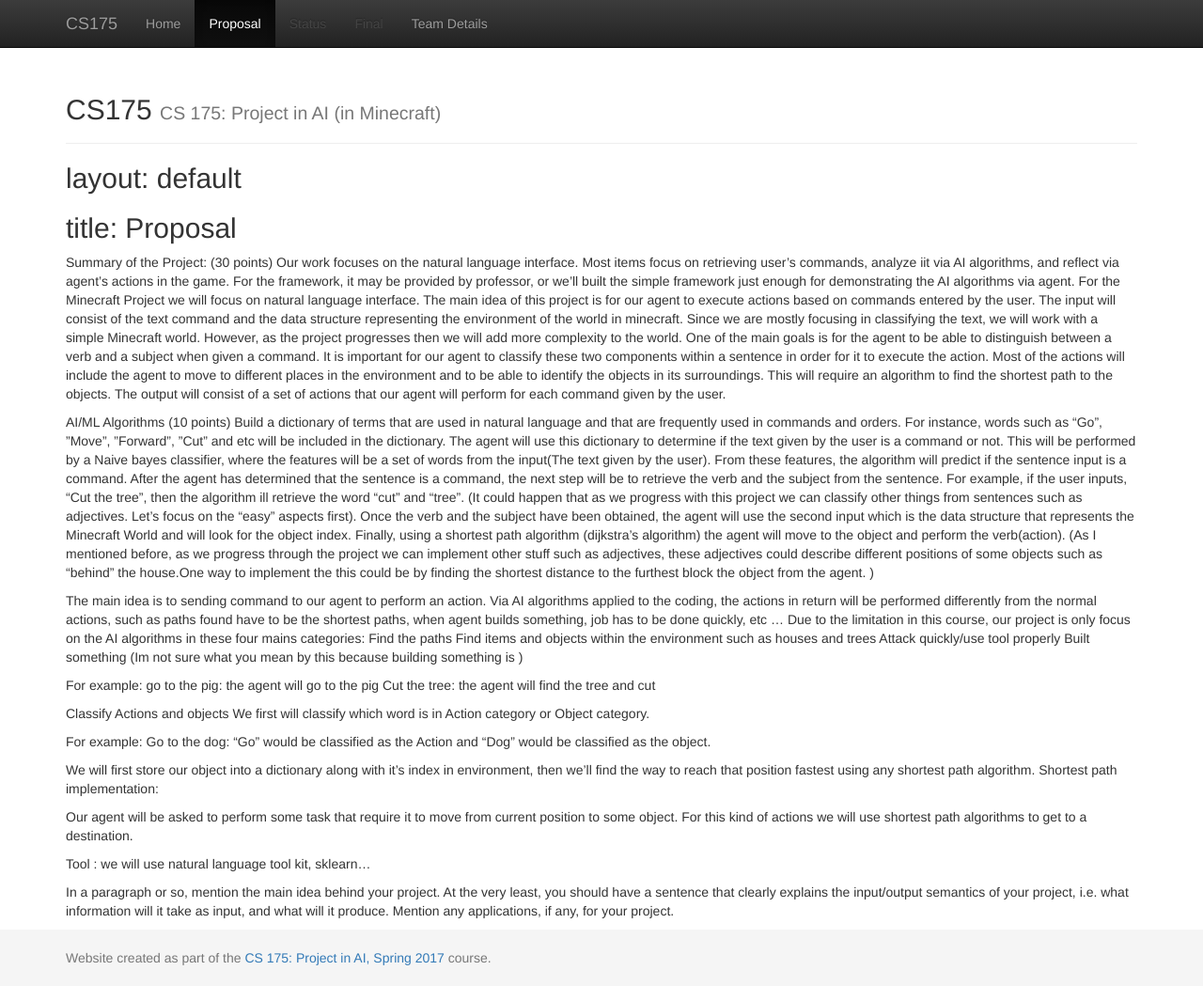
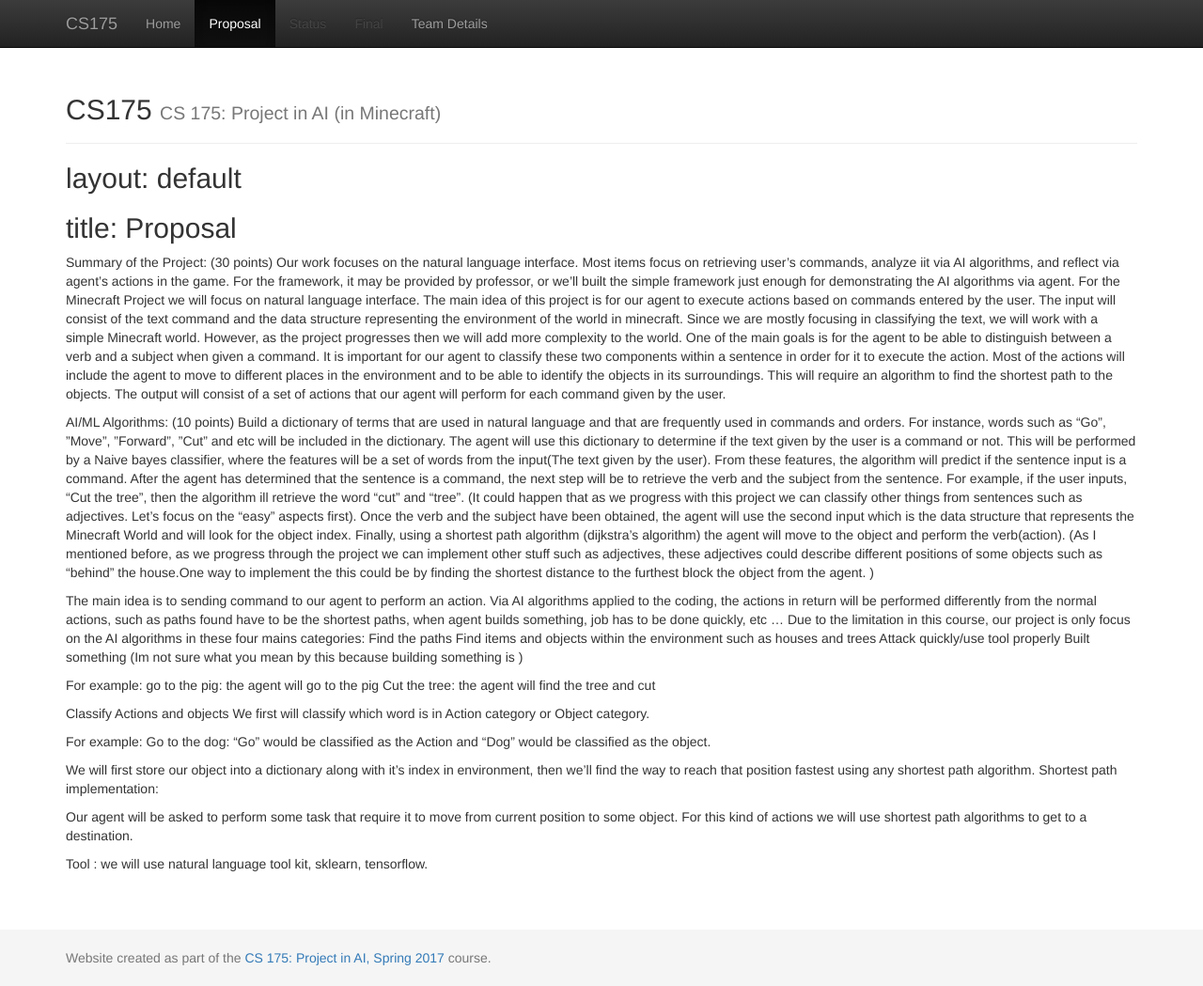
Before and after one commit to quanal/Captain-Commando, a Jekyll site: the page built from docs/proposal.md, in a window 1280 px wide and 1049 px high. Shown: the whole window at 94% size. Built offline with Jekyll 4.4.1, drawn with Linux system fonts in a browser that asks for light colours; our own code applies the rules of GitHub Pages for plain Markdown files.

Commit message:
Update proposal.md

```diff
--- a/docs/proposal.md
+++ b/docs/proposal.md
@@ -6,7 +6,7 @@ Our work focuses on the natural language interface.  Most items focus on retriev
 For the framework, it may be provided by professor, or we’ll built the simple framework just enough for demonstrating the AI algorithms via agent.
 For the Minecraft Project we will focus on natural language interface. The main idea of this project is for our agent to execute actions based on commands entered by the user. The input will consist of the text command and the data structure representing the environment of the world in minecraft. Since we are mostly focusing in classifying the text, we will work with a simple Minecraft world. However, as the project progresses then we will add more complexity to the world. One of the main goals is for the agent to be able to distinguish between a verb and a subject when given a command. It is important for our agent to classify these two components within a sentence in order for it to execute the action. Most of the actions will include the agent to move to different places in the environment and to be able to identify the objects in its surroundings. This will require an  algorithm to find the shortest path to the objects. The output will consist of a set of actions that our agent will perform for each command given by the user.
 
-AI/ML Algorithms (10 points)
+AI/ML Algorithms: (10 points)
 Build a dictionary of terms that are used in natural language and that are frequently used in commands and orders. For instance, words such as “Go”, ”Move”,  ”Forward”, ”Cut” and etc will be included in the dictionary. The agent will use this dictionary to determine if the text given by the user is a command or not. This will be performed by a Naive bayes classifier, where the features will be a set of words from the input(The text given by the user). From these features, the algorithm will predict if the sentence input is a command.
 After the agent has determined that the sentence is a command, the next step will be to retrieve the verb and the subject from the sentence. For example, if the user inputs, “Cut the tree”, then the algorithm ill retrieve the word “cut” and “tree”. (It could happen that as we progress with this project we can classify other things from sentences such as adjectives. Let’s focus on the “easy” aspects first).
 Once the verb and the subject have been obtained, the agent will use the second input which is the data structure that represents the Minecraft World and will look for the object index. Finally, using a shortest path algorithm (dijkstra's algorithm) the agent will move to the object and perform the verb(action). (As I mentioned before, as we progress through the project we can implement other stuff such as adjectives, these adjectives could describe different positions of some objects such as “behind”  the house.One way to implement the this could be by finding the shortest distance to the furthest block the object from the agent. )
@@ -33,7 +33,4 @@ Shortest path implementation:
 Our agent will be asked to perform some task that require it to move from current position to some object. For this kind of actions we will use shortest path algorithms to get to a destination.
 
 
-Tool : we will use natural language tool kit, sklearn…
-
-
-In a paragraph or so, mention the main idea behind your project. At the very least, you should have a sentence that clearly explains the input/output semantics of your project, i.e. what information will it take as input, and what will it produce. Mention any applications, if any, for your project.
+Tool : we will use natural language tool kit, sklearn, tensorflow.
```
